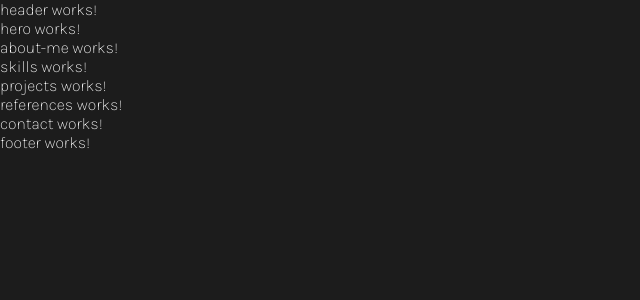
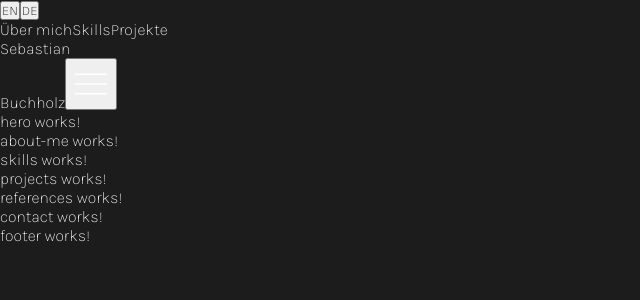
Before and after one commit to SebaBuch/Portfolio, an Angular app: page / in a window 1280 px wide. Shown: the top 300 px of the page, without its empty margins (0-640 px from the left). Built offline with nearby package versions, Linux system fonts and the light colour scheme.

Commit message:
Add header with navigation, language switch and burger menu

```diff
--- a/src/app/shared/components/header/header.html
+++ b/src/app/shared/components/header/header.html
@@ -1 +1,35 @@
-<p>header works!</p>
+<header>
+    <div class="header-content">
+        <div class="header-left">
+            <div class="language-switch">
+                <button [class.active]="languageService.currentLanguage()==='en'" (click)="languageService.setLanguage('en')">EN</button>
+                <button [class.active]="languageService.currentLanguage()==='de'" (click)="languageService.setLanguage('de')">DE</button>
+            </div>
+            <nav>
+                <a routerLink="/" fragment="about">{{ languageService.translate('navAbout') }}</a>
+                <a routerLink="/" fragment="skills">{{ languageService.translate('navSkills') }}</a>
+                <a routerLink="/" fragment="projects">{{ languageService.translate('navProjects') }}</a>
+            </nav>
+        </div>
+
+        <a routerLink="/" class="logo">Sebastian<br>Buchholz</a>
+
+        <button class="burger" (click)="toggleMenu()">
+            <img [src]="isMenuOpen() ? '/icons/menu-active.svg' : '/icons/menu.svg'" alt="Menü">
+        </button>
+    </div>
+
+    @if (isMenuOpen()){
+    <div class="mobile-menu">
+        <nav>
+            <a routerLink="/" fragment="about" (click)="closeMenu()">{{ languageService.translate('navAbout')}}</a>
+            <a routerLink="/" fragment="skills" (click)="closeMenu()">{{ languageService.translate('navSkills')}}</a>
+            <a routerLink="/" fragment="projects" (click)="closeMenu()">{{ languageService.translate('navProjects')}}</a>
+        </nav>
+        <div class="language-switch">
+            <button [class.active]="languageService.currentLanguage()==='en'" (click)="languageService.setLanguage('en')">EN</button>
+            <button [class.active]="languageService.currentLanguage()==='de'" (click)="languageService.setLanguage('de')">DE</button>
+        </div>
+    </div>
+    }
+</header>
--- a/src/app/shared/components/header/header.ts
+++ b/src/app/shared/components/header/header.ts
@@ -1,9 +1,23 @@
-import { Component } from '@angular/core';
+import { Component, signal } from '@angular/core';
+import { RouterLink } from '@angular/router';
+import { LanguageService } from '../../services/language-service';
 
 @Component({
-  imports: [],
   selector: 'app-header',
-  styleUrl: './header.scss',
+  imports: [RouterLink],
   templateUrl: './header.html',
+  styleUrl: './header.scss'
 })
-export class Header {}
+export class Header {
+  isMenuOpen = signal(false);
+
+  constructor(public languageService: LanguageService) { }
+
+  toggleMenu() {
+    this.isMenuOpen.set(!this.isMenuOpen());
+  }
+
+  closeMenu() {
+    this.isMenuOpen.set(false);
+  }
+}
```
